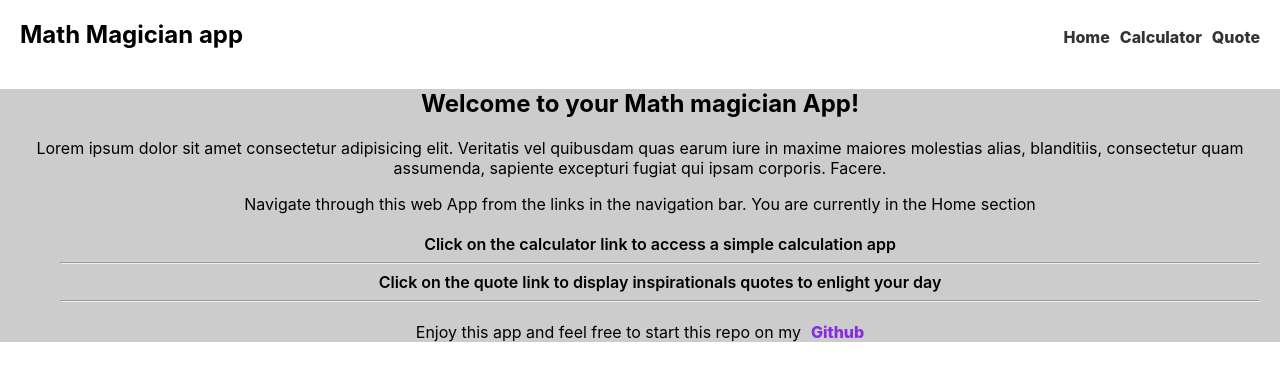
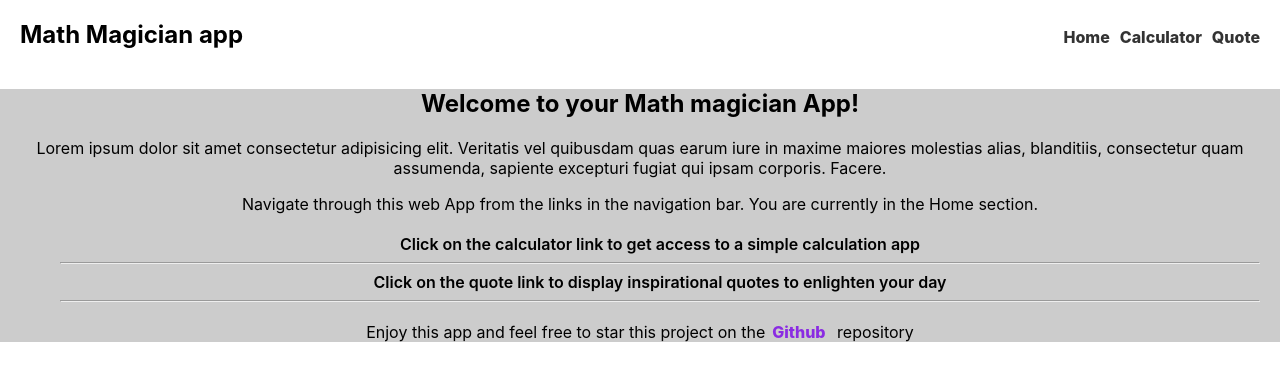
Before and after one commit to adeola003/math-magician, a React (Create React App) app: page /home in a window 1280 px wide. Shown: the top 380 px of the page. Built offline with nearby package versions, Linux system fonts and the light colour scheme.

Commit message:
fix typos

```diff
--- a/src/App.css
+++ b/src/App.css
@@ -115,5 +115,6 @@
   text-decoration: none;
   color: blueviolet;
   font-weight: 800;
-  margin-left: 10px;
+  margin-left: 7px;
+  margin-right: 7px;
 }
--- a/src/components/Home.js
+++ b/src/components/Home.js
@@ -8,17 +8,17 @@ const Home = () => (
     </p>
     <p>
       Navigate through this web App from the links
-      in the navigation bar. You are currently in the Home section
+      in the navigation bar. You are currently in the Home section.
     </p>
     <ul className="instructions">
-      <li>Click on the calculator link to access a simple calculation app</li>
+      <li>Click on the calculator link to get access to a simple calculation app</li>
       <hr />
-      <li>Click on the quote link to display inspirationals quotes to enlight your day</li>
+      <li>Click on the quote link to display inspirational quotes to enlighten your day</li>
       <hr />
     </ul>
     <p>
-      Enjoy this app and feel free to start this repo on my
-      <a href="https://github.com/adeola003/math-magician" target="blank" className="github-link">Github</a>
+      Enjoy this app and feel free to star this project on the
+      <a href="https://github.com/adeola003/math-magician" target="blank" className="github-link">Github</a> repository
     </p>
   </div>
 );
```
Also changed, not shown: 1 other file (tests, documents, lock files or other folders).
